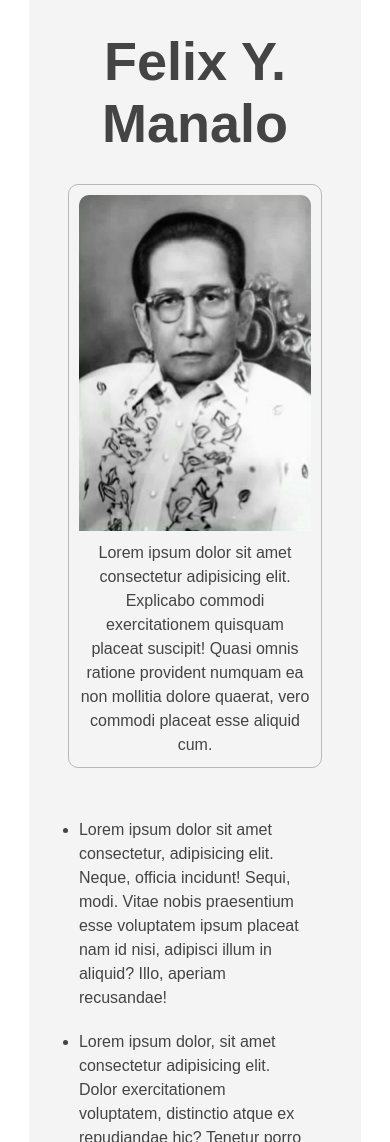
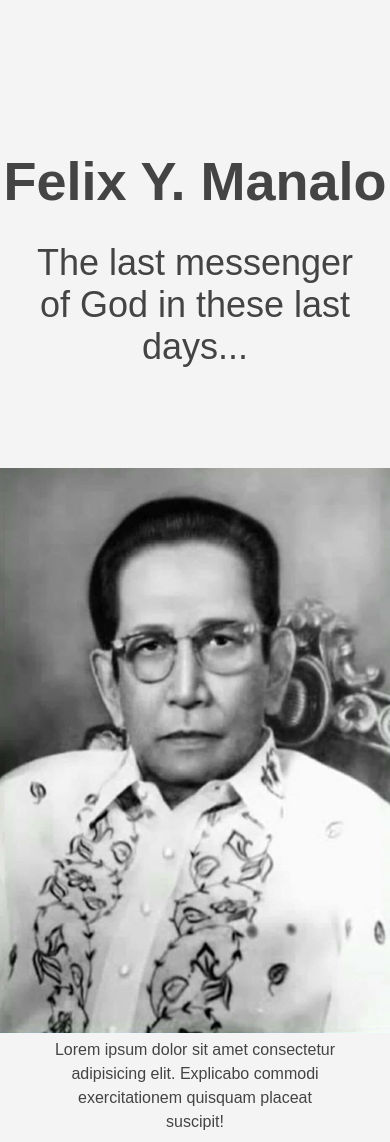
Before and after one commit to lcskode/01-tribute-page, a plain HTML site: page index.html in a window 390 px wide. Shown: the top 1142 px of the page. Drawn offline with Linux system fonts and the light colour scheme.

Commit message:
Added media query on CSS to make it more responsive.

```diff
--- a/css/index.css
+++ b/css/index.css
@@ -1,5 +1,6 @@
 * {
   margin: 0;
+  box-sizing: border-box;
 }
 
 body {
@@ -7,39 +8,60 @@ body {
   font-size: 16px;
 }
 
+.clr {
+  clear: both;
+}
+
 #main {
-  width: 85%;
+  width: 80%;
   margin: 0 auto;
+  padding-top: 50px;
   background-color: #f4f4f4;
   color: #444;
   overflow: hidden;
 }
 
 #title {
+  /* box-sizing: border-box; */
+  width: 50%;
+  float: left;
+  /* border: 1px solid gray; */
   text-align: center;
   font-size: 36px;
+  margin: 100px auto;
+}
+
+#title-desc {
   margin: 30px;
 }
 
 #img-div {
-  width: 70%;
+  width: 50%;
+  float: right;
   margin: 0 auto;
-  text-align: center;
-  border: 1px solid rgb(184, 184, 184);
-  border-radius: 10px;
-  padding: 10px;
 }
 
 #image {
   display: block;
-  max-width: 100%;
+  max-width: 75%;
   margin: 0 auto;
   border-radius: 10px 10px 0 0;
+  border-top: 1px solid gray;
+  border-right: 1px solid gray;
+  border-left: 1px solid gray;
+  padding: 5px;
 }
 
 #img-caption {
-  margin-top: 10px;
+  max-width: 75%;
+  margin: 0 auto;
+  text-align: center;
   line-height: 1.5em;
+  border-right: 1px solid gray;
+  border-left: 1px solid gray;
+  border-bottom: 1px solid gray;
+  padding: 5px;
+
 }
 
 #tribute-info {
@@ -55,3 +77,34 @@ ul {
 ul li {
   padding-bottom: 20px;
 }
+
+@media(max-width: 960px) {
+  #main, #title, #img-div {
+    width: 100%;
+    float: none;
+    border: none;
+  }
+
+  #image {
+    display: block;
+    max-width: 70%;
+    border: none;
+  }
+
+  #img-caption {
+    border: none;
+  }
+}
+
+@media(max-width: 540px) {
+  #image {
+    display: block;
+    max-width: 100%;
+    border-radius: 0;
+    padding: 0;
+  }
+
+  #img-caption {
+    border: none;
+  }
+}
--- a/index.html
+++ b/index.html
@@ -13,12 +13,14 @@
     <section class="row">
       <div id="title">
         <h1>Felix Y. Manalo</h1>
+        <p id="title-desc">The last messenger of God in these last days...</p>
       </div>
       <div id="img-div">
         <img id="image" src="/images/ka-felix.jpg" alt="A portrait of Ka Felix.">
-        <p id="img-caption">Lorem ipsum dolor sit amet consectetur adipisicing elit. Explicabo commodi exercitationem quisquam placeat suscipit! Quasi omnis ratione provident numquam ea non mollitia dolore quaerat, vero commodi placeat esse aliquid cum.</p>
+        <p id="img-caption">Lorem ipsum dolor sit amet consectetur adipisicing elit. Explicabo commodi exercitationem quisquam placeat suscipit! </p>
       </div> <!-- ./img-div -->
     </section> <!-- ./row -->
+    <div class="clr"></div>
     <section id="row">
       <div id="tribute-info">
         <ul>
```
